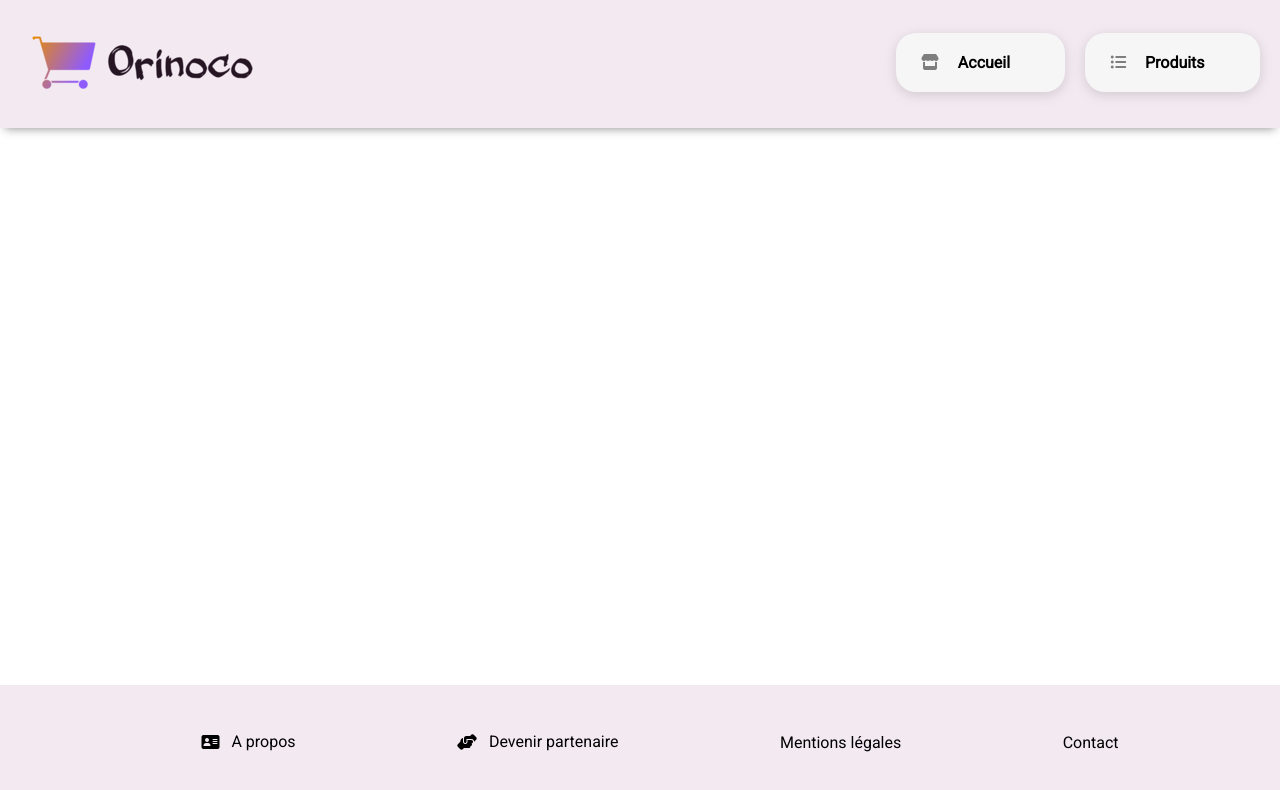
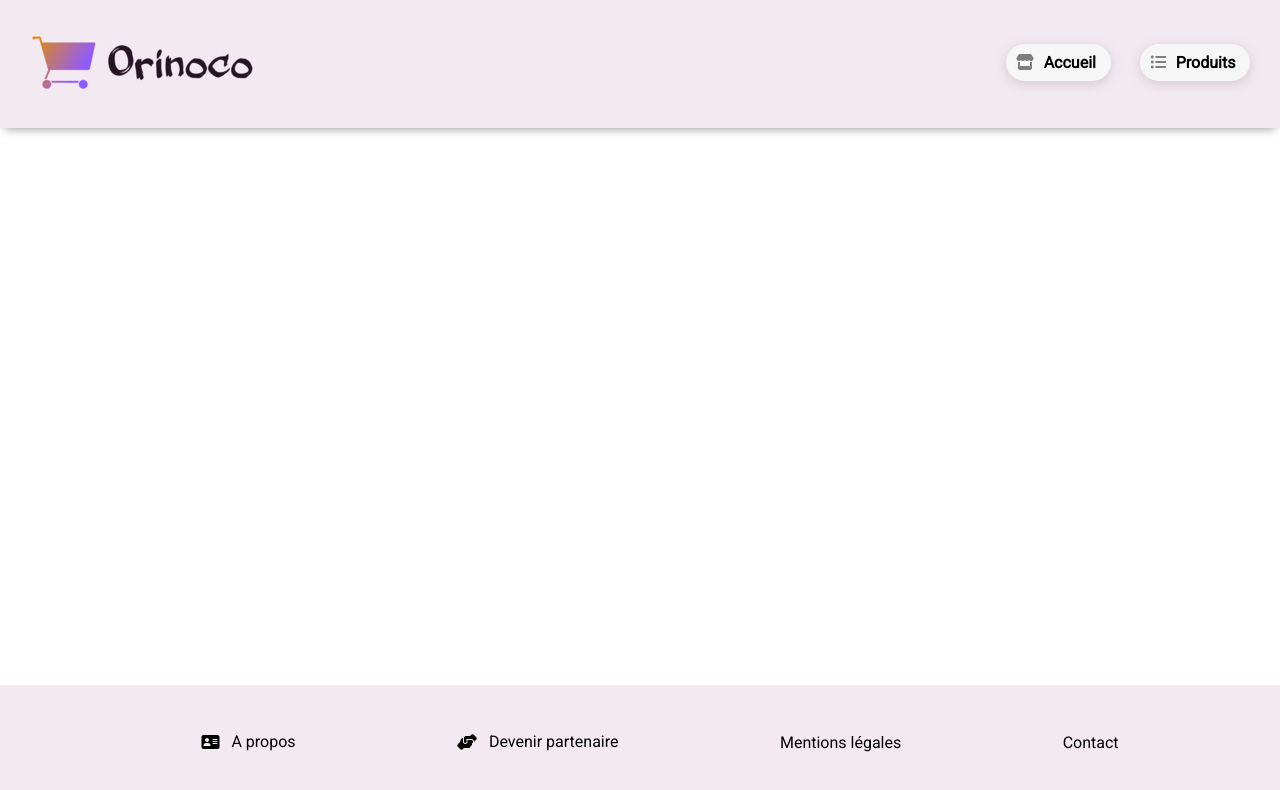
Before and after one commit to Callixtusb/CallixtusBlackettJr_5_18052021, a plain HTML site: page produit.html in a window 1280 px wide. Drawn offline with Linux system fonts and the light colour scheme; no server answers; a web font is replaced by a local one.

Commit message:
Adjusted sizes of laptop menu buttons

```diff
--- a/sass/Utils/_mixins.scss
+++ b/sass/Utils/_mixins.scss
@@ -99,7 +99,7 @@
   background-color: #f6f6f6;
   border-radius: 0px 20px 20px 0px;
   padding: 5px 55px 5px 10px;
-  margin-left: -3%;
+  margin-left: -4%;
 }
 
 @mixin icon-btn-fonctionnement-std {
--- a/style-cart.scss
+++ b/style-cart.scss
@@ -62,8 +62,8 @@ header {
     @include breakpoint (laptop) {
 
       justify-content: flex-end;
-      gap: 15px;
-      margin-top: 15px;
+      // gap: 15px;
+      margin-top: 26px;
       margin-bottom: 55px;
      }
      }
@@ -79,13 +79,13 @@ header {
       transition: all 1s;
      }
 
-      //Home icon//
+     //Home icon//
      .fa-shopping-cart {
       @include icon-btn-fonctionnement-std;
       transition: all 1s;
 
          @include breakpoint (laptop) {
-           padding: 21px 0px 22px 25px;
+           padding: 10px 3px 11px 10px;
 
           }
      }
@@ -96,7 +96,7 @@ header {
       transition: all 1s;
 
          @include breakpoint (laptop) {
-           padding: 20px 55px 20px 10px;
+           padding: 9px 15px 9px 10px;
 
            }
      }
@@ -107,7 +107,7 @@ header {
       transition: all 1s;
 
          @include breakpoint (laptop) {
-           padding: 21px 10px 22px 25px;
+           padding: 10px 0px 11px 10px;;
            }
      }
 
@@ -117,7 +117,7 @@ header {
       transition: all 1s;
 
       @include breakpoint (laptop) {
-        padding: 20px 55px 20px 10px;
+        padding: 9px 15px 9px 10px;
         }
      }
 
@@ -127,7 +127,7 @@ header {
       transition: all 1s;
 
          @include breakpoint (laptop) {
-           padding: 21px 10px 22px 25px;
+           padding: 10px 0px 11px 10px;
 
            }
      }
@@ -138,7 +138,7 @@ header {
       transition: all 1s;
 
       @include breakpoint (laptop) {
-        padding: 20px 55px 20px 5px;
+        padding: 9px 15px 9px 0px;
 
         }
      }
@@ -242,7 +242,7 @@ header {
 
 
     .total__qty {
-    margin-right: 15px;
+    margin-right: 10px;
     color: blueviolet;
   }
 
--- a/style-index.scss
+++ b/style-index.scss
@@ -19,7 +19,7 @@ header {
 }
 
 .total__qty {
-   margin-right: 15px;
+   margin-right: 10px;
    color: blueviolet;
  }
 
@@ -73,8 +73,8 @@ header {
    @include breakpoint (laptop) {
 
      justify-content: flex-end;
-     gap: 15px;
-     margin-top: 15px;
+   //   gap: 15px;
+     margin-top: 26px;
      margin-bottom: 55px;
     }
     }
@@ -96,7 +96,7 @@ header {
      transition: all 1s;
 
         @include breakpoint (laptop) {
-          padding: 21px 10px 22px 25px;
+          padding: 10px 3px 11px 10px;
 
          }
     }
@@ -107,7 +107,7 @@ header {
      transition: all 1s;
 
         @include breakpoint (laptop) {
-          padding: 20px 55px 20px 10px;
+          padding: 9px 15px 9px 10px;
 
           }
     }
@@ -118,7 +118,7 @@ header {
      transition: all 1s;
 
         @include breakpoint (laptop) {
-          padding: 21px 10px 22px 25px;
+          padding: 10px 0px 11px 10px;;
           }
     }
 
@@ -128,7 +128,7 @@ header {
      transition: all 1s;
 
      @include breakpoint (laptop) {
-       padding: 20px 55px 20px 10px;
+       padding: 9px 15px 9px 10px;
        }
     }
 
@@ -138,7 +138,7 @@ header {
      transition: all 1s;
 
         @include breakpoint (laptop) {
-          padding: 21px 10px 22px 25px;
+          padding: 10px 0px 11px 10px;
 
           }
     }
@@ -149,7 +149,7 @@ header {
      transition: all 1s;
 
      @include breakpoint (laptop) {
-       padding: 20px 55px 20px 10px;
+       padding: 9px 15px 9px 0px;
 
        }
     }
--- a/style-product_list.scss
+++ b/style-product_list.scss
@@ -17,7 +17,7 @@ header {
     }
 
 .total__qty {
-    margin-right: 15px;
+    margin-right: 10px;
     color: blueviolet;
     }
 
@@ -63,10 +63,10 @@ header {
     //..........................................
     @include breakpoint (laptop) {
 
-      justify-content: flex-end;
-      gap: 15px;
-      margin-top: 15px;
-      margin-bottom: 55px;
+    justify-content: flex-end;
+    //   gap: 15px;
+    margin-top: 26px;
+    margin-bottom: 55px;
      }
      }
 
@@ -87,7 +87,7 @@ header {
       transition: all 1s;
 
          @include breakpoint (laptop) {
-           padding: 21px 10px 22px 25px;
+           padding: 10px 3px 11px 10px;
 
           }
      }
@@ -98,7 +98,7 @@ header {
       transition: all 1s;
 
          @include breakpoint (laptop) {
-           padding: 20px 55px 20px 10px;
+           padding: 9px 15px 9px 10px;
 
            }
      }
@@ -109,7 +109,7 @@ header {
       transition: all 1s;
 
          @include breakpoint (laptop) {
-           padding: 21px 10px 22px 25px;
+           padding: 10px 0px 11px 10px;
            }
      }
 
@@ -119,7 +119,7 @@ header {
       transition: all 1s;
 
       @include breakpoint (laptop) {
-        padding: 20px 55px 20px 10px;
+        padding: 9px 15px 9px 10px;
         }
      }
 
@@ -129,7 +129,7 @@ header {
       transition: all 1s;
 
          @include breakpoint (laptop) {
-           padding: 21px 10px 22px 25px;
+           padding: 10px 0px 11px 10px;
 
            }
      }
@@ -140,7 +140,7 @@ header {
       transition: all 1s;
 
       @include breakpoint (laptop) {
-        padding: 20px 55px 20px 10px;
+        padding: 9px 15px 9px 0px;
 
         }
      }
```
Also changed, not shown: style-cart.css, style-index.css, style-product_list.css, 3 other files.
